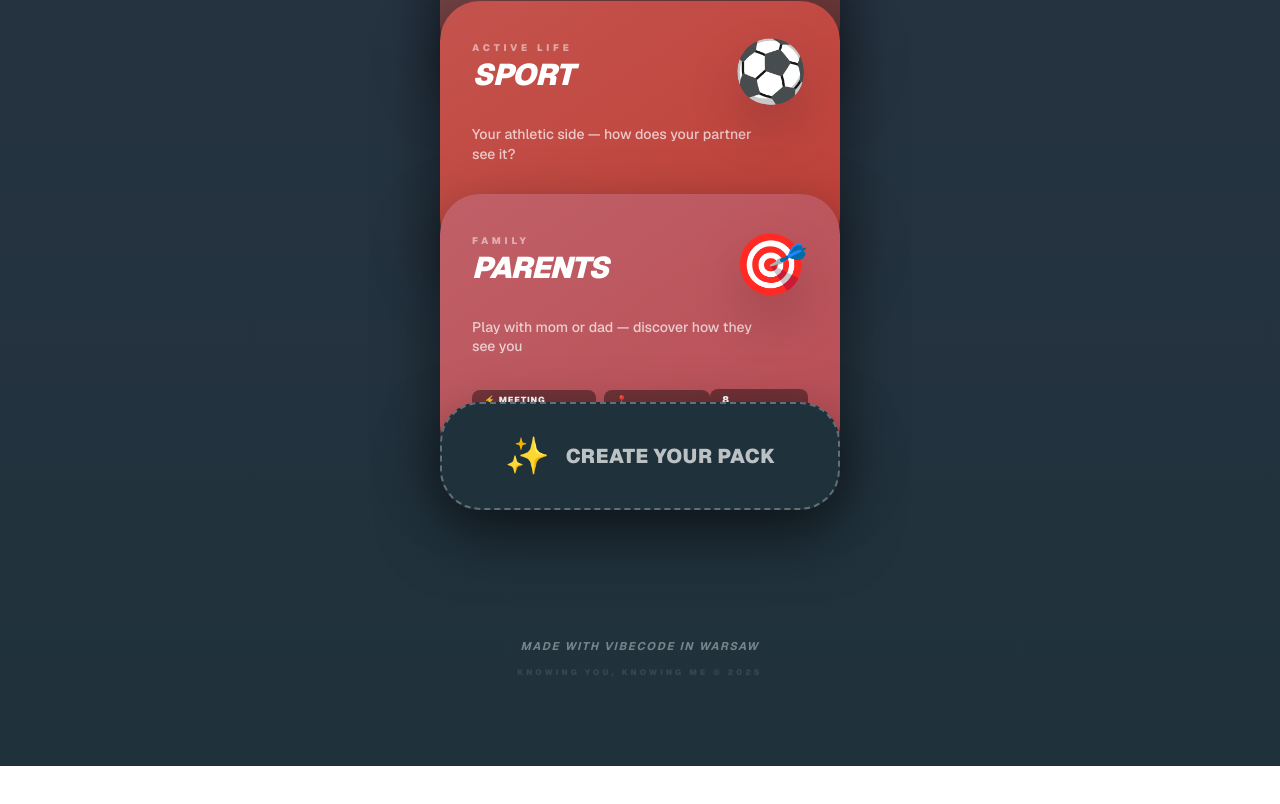
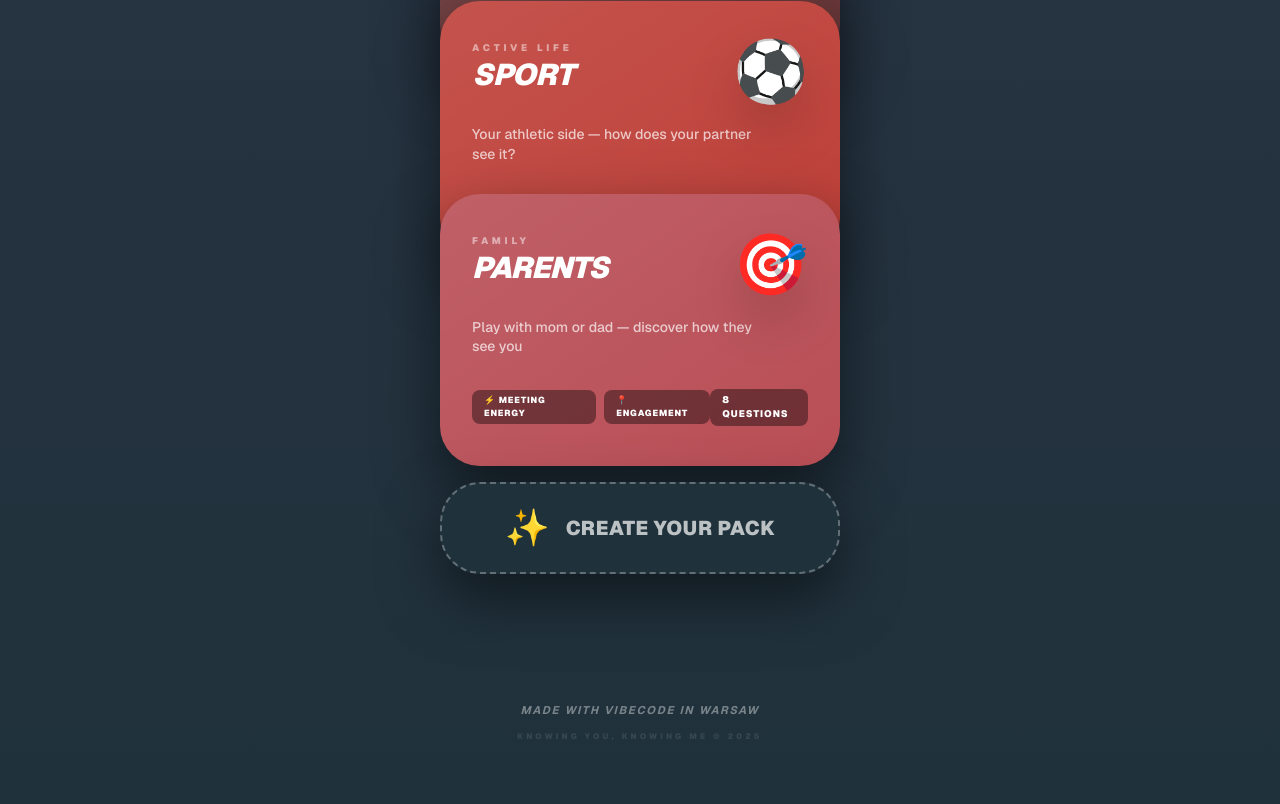
Before and after one commit to ivanshyla/knowing-you-app, a Next.js app: page / in a window 1280 px wide. Shown: the part 1935-2739 px from the top of the page. Before the commit the page ends 2701 px from the top, so only its background shows below. Built offline with nearby package versions, Linux system fonts and the light colour scheme; no server answers.

Commit message:
fix: Create Your Pack button no longer overlaps Parents card tags

```diff
--- a/app/page.tsx
+++ b/app/page.tsx
@@ -115,7 +115,7 @@ export default function HomePage() {
             {/* Create Your Own Pack */}
             <Link
               href="/packs/create"
-              className="block rounded-[2.5rem] px-8 py-8 text-white transition-all duration-500 -mt-16 shadow-[0_25px_60px_rgba(0,0,0,0.5)] active:scale-[0.98] hover:translate-y-[-50px] hover:z-50 relative group border-2 border-dashed border-white/30 hover:border-white/60"
+              className="block rounded-[2.5rem] px-8 py-6 text-white transition-all duration-500 mt-4 shadow-[0_25px_60px_rgba(0,0,0,0.5)] active:scale-[0.98] hover:translate-y-[-10px] hover:z-50 relative group border-2 border-dashed border-white/30 hover:border-white/60"
               style={{
                 backgroundColor: '#1F313B',
                 zIndex: 18
```
